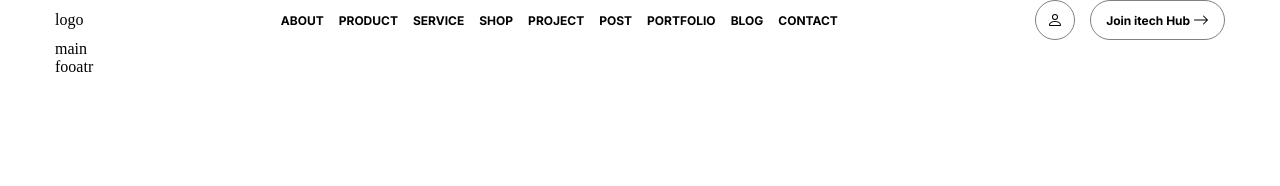
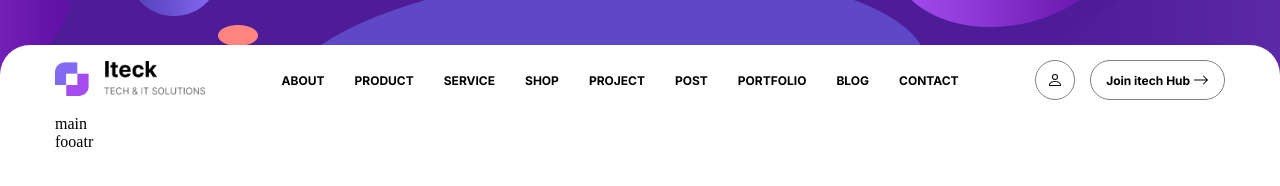
Before and after one commit to AnjeiPrykhid/itech, a website built with Vite: page index.html in a window 1280 px wide. Built offline with nearby package versions, Linux system fonts and the light colour scheme.

Commit message:
lesson 6: pettier, top baner

```diff
--- a/index.html
+++ b/index.html
@@ -4,53 +4,86 @@
     <meta charset="UTF-8" />
     <link rel="icon" type="image/svg+xml" href="/vite.svg" />
     <meta name="viewport" content="width=device-width, initial-scale=1.0" />
-    <link rel="stylesheet" href="./style.scss">
+    <link rel="stylesheet" href="./style.scss" />
     <title>Vite App</title>
   </head>
   <body>
+    <div class="top_banner"></div>
     <header>
       <div class="container">
-      <div>logo</div>
+        <div class="container header__container">
+          <a href="./index.html"
+            ><img class="logo" src="assets/images/logoitech.png" alt="logo" />
+          </a>
 
           <nav class="navigation">
             <ul>
-            <li> <a class="link" href="./pages/about/index.html">About</a> </li>
-            <li> <a class="link" href="./pages/product/index.html">Product</a> </li>
-            <li> <a class="link" href="./pages/service/index.html">Service</a> </li>
-            <li> <a class="link" href="./pages/shop/index.html">Shop</a> </li>
-            <li> <a class="link" href="./pages/project/index.html">Project</a> </li>
-            <li> <a class="link" href="./pages/post/index.html">Post</a> </li>
-            <li> <a class="link" href="./pages/portfolio/index.html">Portfolio</a> </li>
-            <li> <a class="link" href="./pages/blog/index.html">Blog</a> </li>
-            <li><a class="link" href="./pages/contact/index.html">Contact</a> </li>
+              <li><a class="link" href="./pages/about/index.html">About</a></li>
+              <li>
+                <a class="link" href="./pages/product/index.html">Product</a>
+              </li>
+              <li>
+                <a class="link" href="./pages/service/index.html">Service</a>
+              </li>
+              <li>
+                <a class="link" href="./pages/shop/index.html">Shop</a>
+              </li>
+              <li>
+                <a class="link" href="./pages/project/index.html">Project</a>
+              </li>
+              <li><a class="link" href="./pages/post/index.html">Post</a></li>
+              <li>
+                <a class="link" href="./pages/portfolio/index.html"
+                  >Portfolio</a
+                >
+              </li>
+              <li><a class="link" href="./pages/blog/index.html">Blog</a></li>
+              <li>
+                <a class="link" href="./pages/contact/index.html">Contact</a>
+              </li>
             </ul>
           </nav>
           <div class="header__buttons">
-          <button class="button button_round"><svg xmlns="http://www.w3.org/2000/svg" width="16" height="16" fill="currentColor" class="bi bi-person" viewBox="0 0 16 16">
-            <path d="M8 8a3 3 0 1 0 0-6 3 3 0 0 0 0 6Zm2-3a2 2 0 1 1-4 0 2 2 0 0 1 4 0Zm4 8c0 1-1 1-1 1H3s-1 0-1-1 1-4 6-4 6 3 6 4Zm-1-.004c-.001-.246-.154-.986-.832-1.664C11.516 10.68 10.289 10 8 10c-2.29 0-3.516.68-4.168 1.332-.678.678-.83 1.418-.832 1.664h10Z"/>
-          </svg></button>
-          <button class="button">Join itech Hub&nbsp;<svg xmlns="http://www.w3.org/2000/svg" width="16" height="16" fill="currentColor" class="bi bi-arrow-right" viewBox="0 0 16 16">
-            <path fill-rule="evenodd" d="M1 8a.5.5 0 0 1 .5-.5h11.793l-3.147-3.146a.5.5 0 0 1 .708-.708l4 4a.5.5 0 0 1 0 .708l-4 4a.5.5 0 0 1-.708-.708L13.293 8.5H1.5A.5.5 0 0 1 1 8z"/>
-          </svg></button>
+            <button class="button button_round">
+              <svg
+                xmlns="http://www.w3.org/2000/svg"
+                width="16"
+                height="16"
+                fill="currentColor"
+                class="bi bi-person"
+                viewBox="0 0 16 16"
+              >
+                <path
+                  d="M8 8a3 3 0 1 0 0-6 3 3 0 0 0 0 6Zm2-3a2 2 0 1 1-4 0 2 2 0 0 1 4 0Zm4 8c0 1-1 1-1 1H3s-1 0-1-1 1-4 6-4 6 3 6 4Zm-1-.004c-.001-.246-.154-.986-.832-1.664C11.516 10.68 10.289 10 8 10c-2.29 0-3.516.68-4.168 1.332-.678.678-.83 1.418-.832 1.664h10Z"
+                />
+              </svg>
+            </button>
+            <button class="button">
+              Join itech Hub&nbsp;<svg
+                xmlns="http://www.w3.org/2000/svg"
+                width="16"
+                height="16"
+                fill="currentColor"
+                class="bi bi-arrow-right"
+                viewBox="0 0 16 16"
+              >
+                <path
+                  fill-rule="evenodd"
+                  d="M1 8a.5.5 0 0 1 .5-.5h11.793l-3.147-3.146a.5.5 0 0 1 .708-.708l4 4a.5.5 0 0 1 0 .708l-4 4a.5.5 0 0 1-.708-.708L13.293 8.5H1.5A.5.5 0 0 1 1 8z"
+                />
+              </svg>
+            </button>
           </div>
-
-
         </div>
-
+      </div>
     </header>
 
     <main>
-    <div class="container">
-      main
-    </div>
+      <div class="container">main</div>
     </main>
 
     <footer>
-    <div class="container">
-fooatr
-    </div>
+      <div class="container">fooatr</div>
     </footer>
-
-
   </body>
 </html>
--- a/styles/header.scss
+++ b/styles/header.scss
@@ -1,20 +1,41 @@
+.top_banner {
+  width: 100%;
+  height: 75px;
+  background-image: url(./../assets/images/top_nav_background.png);
+  background-position: center;
+  background-size: cover;
+  background-repeat: no-repeat;
+  margin-bottom: -30px;
+}
+
 header {
-    .container {
+  --top-radius: 30px;
+  padding: var(--gap) 0;
+  background-color: var(--white-color);
+  border-top-right-radius: var(--top-radius);
+  border-top-left-radius: var(--top-radius);
+
+  .header__container {
     display: flex;
     justify-content: space-between;
     align-items: center;
     gap: var(--gap);
+    border-radius: 10px;
+  }
+
+  .logo {
+    height: 35px;
+    width: 150px;
   }
 
   .header__buttons {
     display: flex;
     gap: var(--gap);
-
   }
 
-    .navigation ul{
+  .navigation ul {
     display: flex;
-        gap: var(--gap);
+    gap: calc(var(--gap) * 2);
     font: var(--smaller-font);
     text-transform: uppercase;
     font: var(--smaller-font);
--- a/styles/links.scss
+++ b/styles/links.scss
@@ -1,10 +1,14 @@
 .link {
-    color: var(--black-color);
-    font-weight: 700;
+  color: var(--black-color);
+  font-weight: 700;
+  transition: var(--transition);
 
-    &:hover, &:active, &:focus {
-        color: var(--violett-color);
-        transition: var(--transition);
-    }
-
+  &:hover,
+  &:active,
+  &:focus {
+    color: var(--violett-color);
+  }
 }
+.link_active {
+  color: var(--violett-color);
+}
```
Also changed, not shown: assets/images/english.png (added), assets/images/footer_wave.png (added), assets/images/logoitech.png (added), assets/images/top_nav_background.png (added), 1 other file. Lines whose indentation alone changed are shown as unchanged.
